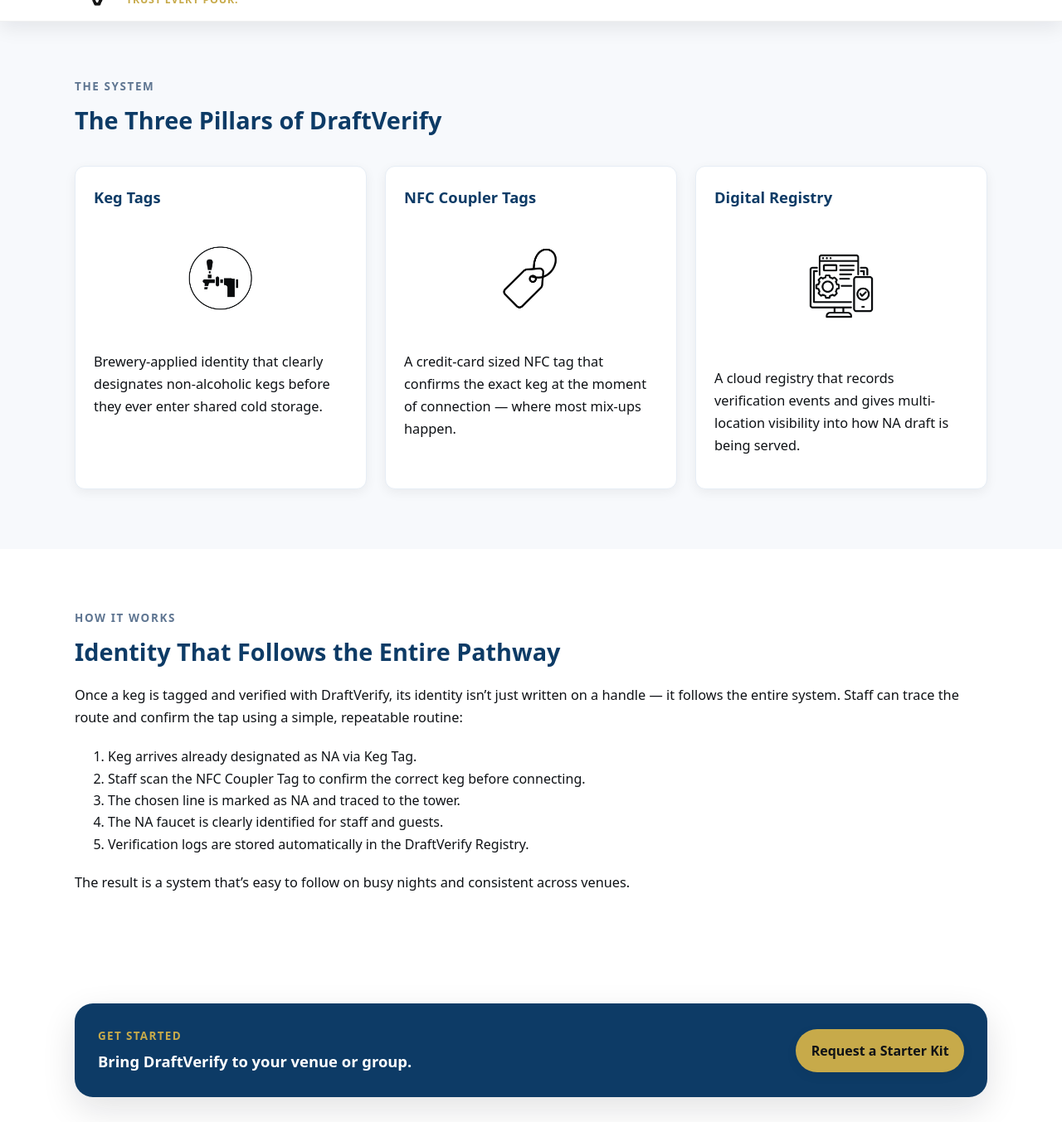
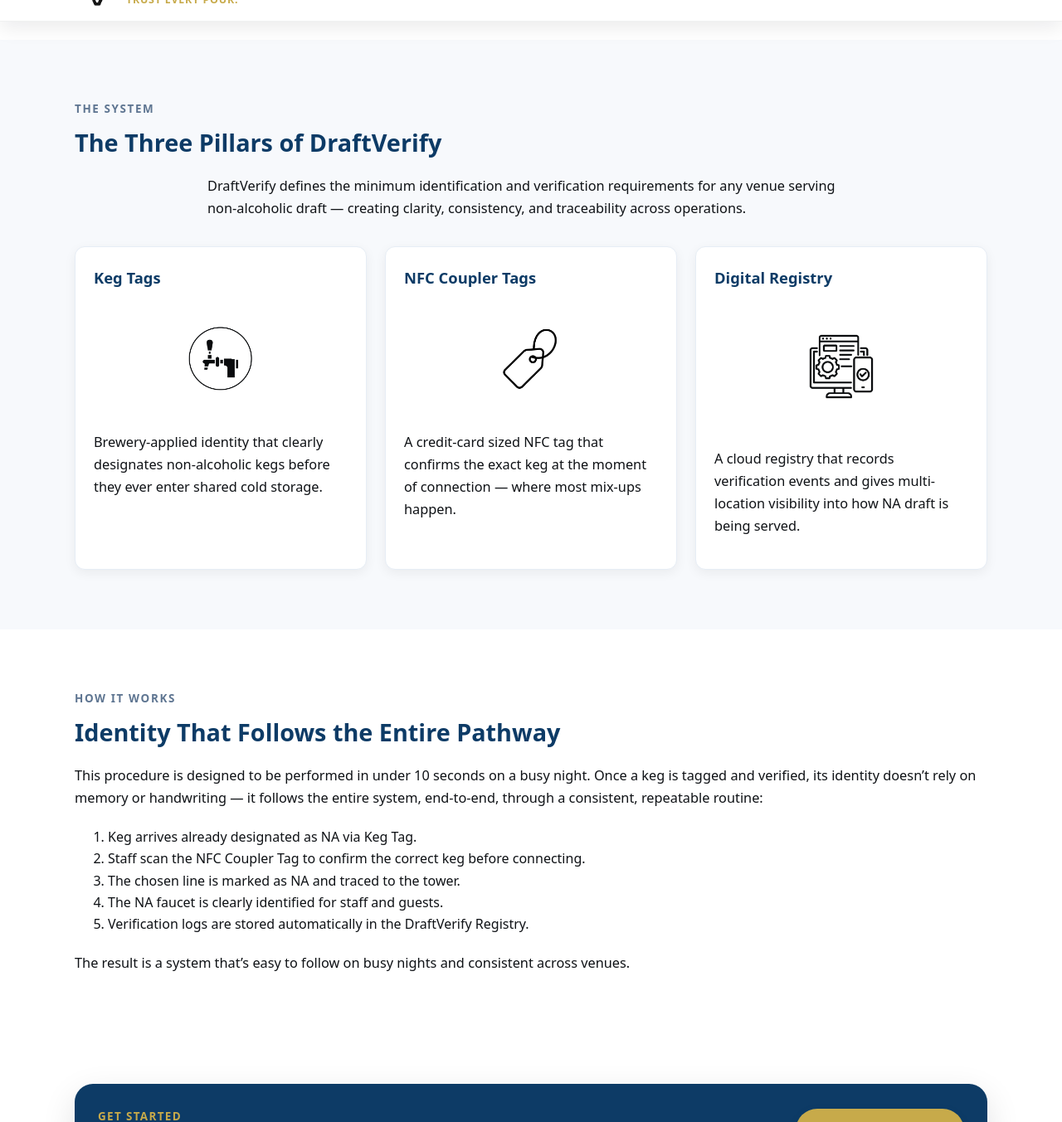
Before and after one commit to draftverify/draftverify.com, a Jekyll site: the page built from index.md, in a window 1280 px wide and 1400 px high, scrolled down 2569 px, cut to the strip 47-1400 px from the top of the window. Shown: the whole strip at 83% size. Built offline with Jekyll 4.4.1, drawn with Linux system fonts in a browser that asks for light colours; some of the changed text lies outside the part shown.

Commit message:
Update index.md

```diff
--- a/index.md
+++ b/index.md
@@ -27,7 +27,6 @@ description: "The world’s first complete identity, verification, and traceabil
 </style>
 
 
-
 <!-- HERO -->
 <section style="padding:60px 0 40px;background:#ffffff;">
   <div class="container" style="max-width:760px;margin:0 auto;text-align:center;">
@@ -37,10 +36,9 @@ description: "The world’s first complete identity, verification, and traceabil
     </h1>
 
     <p style="font-size:1rem;color:#444;line-height:1.55;margin-bottom:32px;">
-      DraftVerify defines the world’s first complete identity, verification, and traceability
-      system for non-alcoholic draft — combining <strong>Keg Tags</strong>,
-      <strong>NFC-enabled Coupler Tags</strong>, and the <strong>DraftVerify Registry</strong> to ensure
-      NA beverages are always correctly connected and confidently served.
+      Alcoholic draft has followed strict standards for decades. Non-alcoholic draft has none — and
+      mix-ups happen every day. DraftVerify establishes the world’s first identity and verification
+      system for NA draft, ensuring every keg is correctly connected and confidently served.
     </p>
 
     <!-- Clean Buttons -->
@@ -72,7 +70,6 @@ description: "The world’s first complete identity, verification, and traceabil
 
 
 
-
 <!-- WHY IT EXISTS -->
 <section class="section center">
   <div class="container">
@@ -81,7 +78,8 @@ description: "The world’s first complete identity, verification, and traceabil
 
     <p style="max-width:820px;margin:0 auto;">
       NA beverages now sit on draft towers everywhere — but coolers, lines, and couplers were never
-      designed to keep NA identity clear. Mix-ups happen at the connection point, not at the faucet.
+      designed to keep NA identity clear. The #1 cause of NA draft mix-ups occurs at the coupler
+      connection, long before anyone pulls a handle.
     </p>
 
     <!-- IMAGE 2: crowded cooler / keg stack (2.png) -->
@@ -100,12 +98,16 @@ description: "The world’s first complete identity, verification, and traceabil
 
 
 
-
 <!-- 3 PILLARS -->
 <section class="section" style="background:#f7f9fc;">
   <div class="container center">
     <div class="kicker">The System</div>
     <h2 class="h2">The Three Pillars of DraftVerify</h2>
+
+    <p style="max-width:780px;margin:0 auto 24px;">
+      DraftVerify defines the minimum identification and verification requirements for any venue
+      serving non-alcoholic draft — creating clarity, consistency, and traceability across operations.
+    </p>
 
     <div class="grid cols-3" style="margin-top:32px;">
 
@@ -152,7 +154,6 @@ description: "The world’s first complete identity, verification, and traceabil
 
 
 
-
 <!-- HOW IT WORKS -->
 <section class="section">
   <div class="container">
@@ -160,9 +161,9 @@ description: "The world’s first complete identity, verification, and traceabil
     <h2 class="h2">Identity That Follows the Entire Pathway</h2>
 
     <p>
-      Once a keg is tagged and verified with DraftVerify, its identity isn’t just written on a handle
-      — it follows the entire system. Staff can trace the route and confirm the tap using a simple,
-      repeatable routine:
+      This procedure is designed to be performed in under 10 seconds on a busy night. Once a keg is
+      tagged and verified, its identity doesn’t rely on memory or handwriting — it follows the entire
+      system, end-to-end, through a consistent, repeatable routine:
     </p>
 
     <ol style="margin-top:20px;">
@@ -182,14 +183,13 @@ description: "The world’s first complete identity, verification, and traceabil
 
 
 
-
 <!-- CTA -->
 <section class="section-sm">
   <div class="container">
     <div class="cta-band reveal">
       <div>
         <div class="kicker">Get Started</div>
-        <h3 style="margin:.3rem 0 0;">Bring DraftVerify to your venue or group.</h3>
+        <h3 style="margin:.3rem 0 0;">Equip your venue with the world’s first NA draft standard.</h3>
       </div>
       <div>
         <a class="btn primary" href="{{ '/contact/' | relative_url }}">Request a Starter Kit</a>
```
